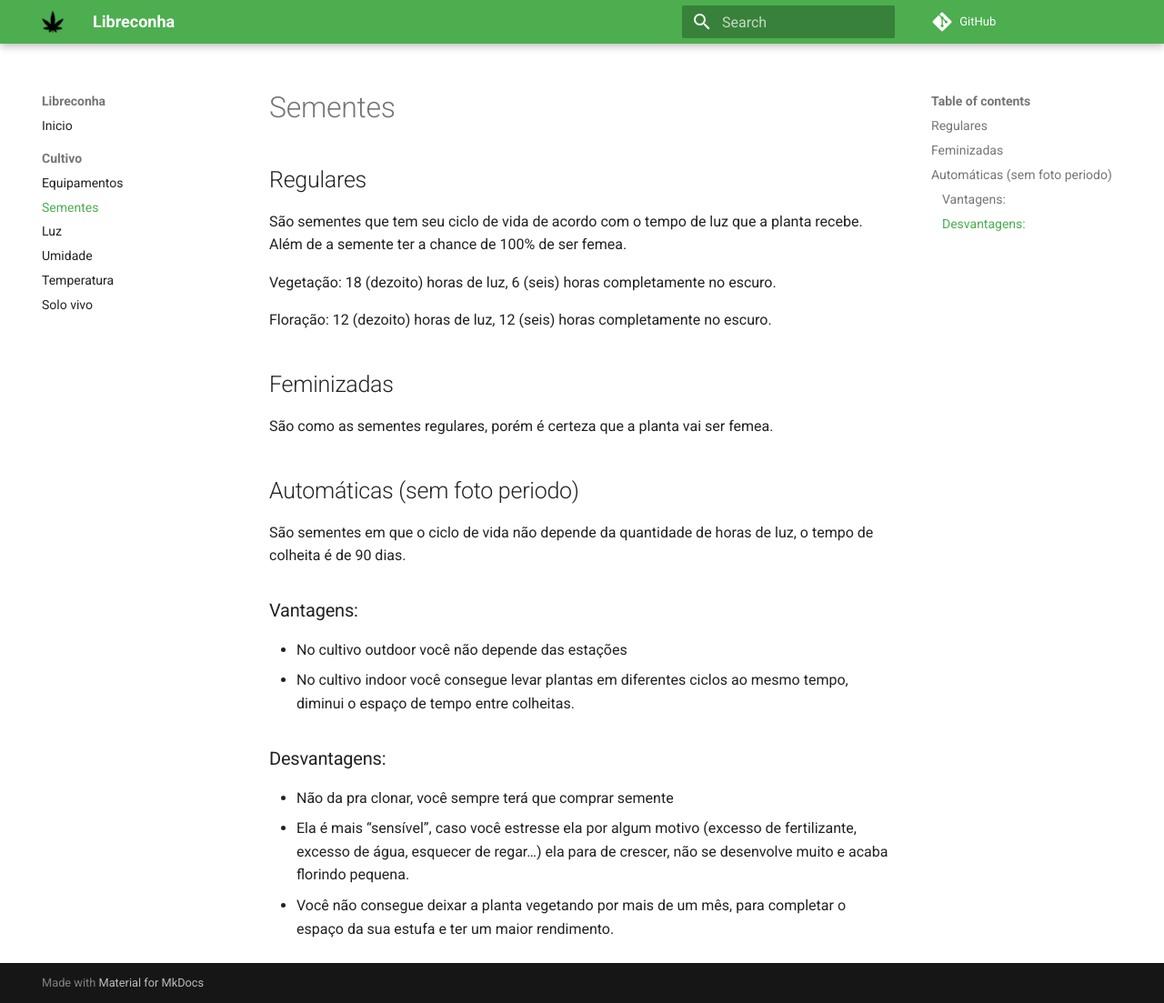
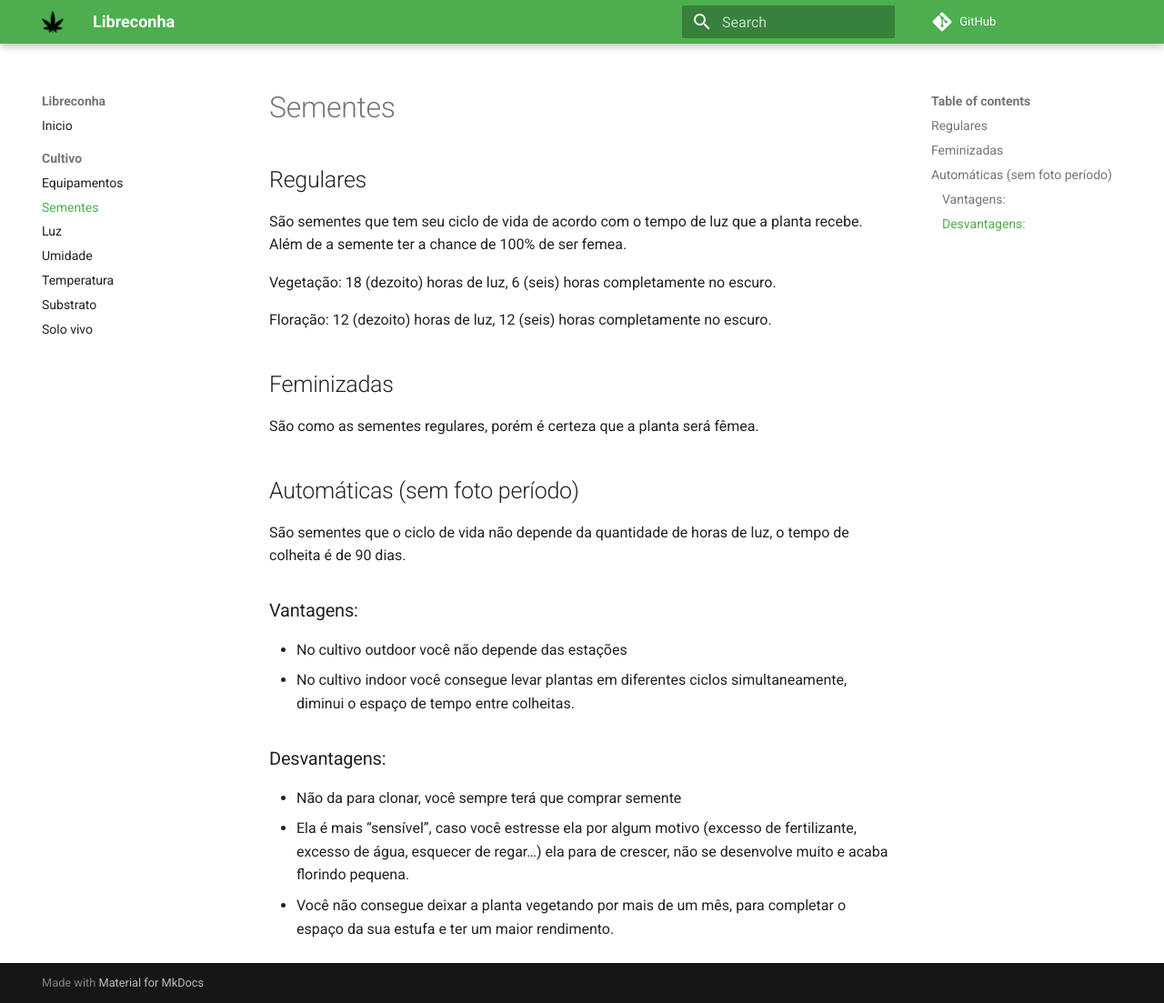
Before and after one commit to tediousrock/libreconha, an MkDocs documentation site: the page built from docs/sementes.md, in a window 1280 px wide and 1103 px high. Shown: the whole window at 91% size. Built offline with MkDocs 1.6.1 and Material for MkDocs 9.7.7, drawn with Linux system fonts in a browser that asks for light colours; comment, search, counter and statistics services are not loaded.

Commit message:
gramática e substrato

```diff
--- a/docs/sementes.md
+++ b/docs/sementes.md
@@ -12,17 +12,17 @@ Floração:
 
 ## Feminizadas
 
-São como as sementes regulares, porém é certeza que a planta vai ser femea.
+São como as sementes regulares, porém é certeza que a planta será fêmea.
 
-## Automáticas (sem foto periodo)
+## Automáticas (sem foto período)
 
-São sementes em que o ciclo de vida não depende da quantidade de horas de luz, o tempo de colheita é de 90 dias.
+São sementes que o ciclo de vida não depende da quantidade de horas de luz, o tempo de colheita é de 90 dias.
 
 ### Vantagens:
 - No cultivo outdoor você não depende das estações
-- No cultivo indoor você consegue levar plantas em diferentes ciclos ao mesmo tempo, diminui o espaço de tempo entre colheitas.
+- No cultivo indoor você consegue levar plantas em diferentes ciclos simultaneamente, diminui o espaço de tempo entre colheitas.
 
 ### Desvantagens:
-- Não da pra clonar, você sempre terá que comprar semente
+- Não da para clonar, você sempre terá que comprar semente
 - Ela é mais “sensível”, caso você estresse ela por algum motivo (excesso de fertilizante, excesso de água, esquecer de regar…) ela para de crescer, não se desenvolve muito e acaba florindo pequena.
 - Você não consegue deixar a planta vegetando por mais de um mês, para completar o espaço da sua estufa e ter um maior rendimento.
--- a/mkdocs.yml
+++ b/mkdocs.yml
@@ -8,6 +8,7 @@ nav:
     - Luz: luz.md
     - Umidade: umidade.md
     - Temperatura: temperatura.md
+    - Substrato: substrato.md
     - Solo vivo: solovivo.md
 
 theme:
```
Also changed, not shown: docs/substrato.md (added, +12 -0 lines).
